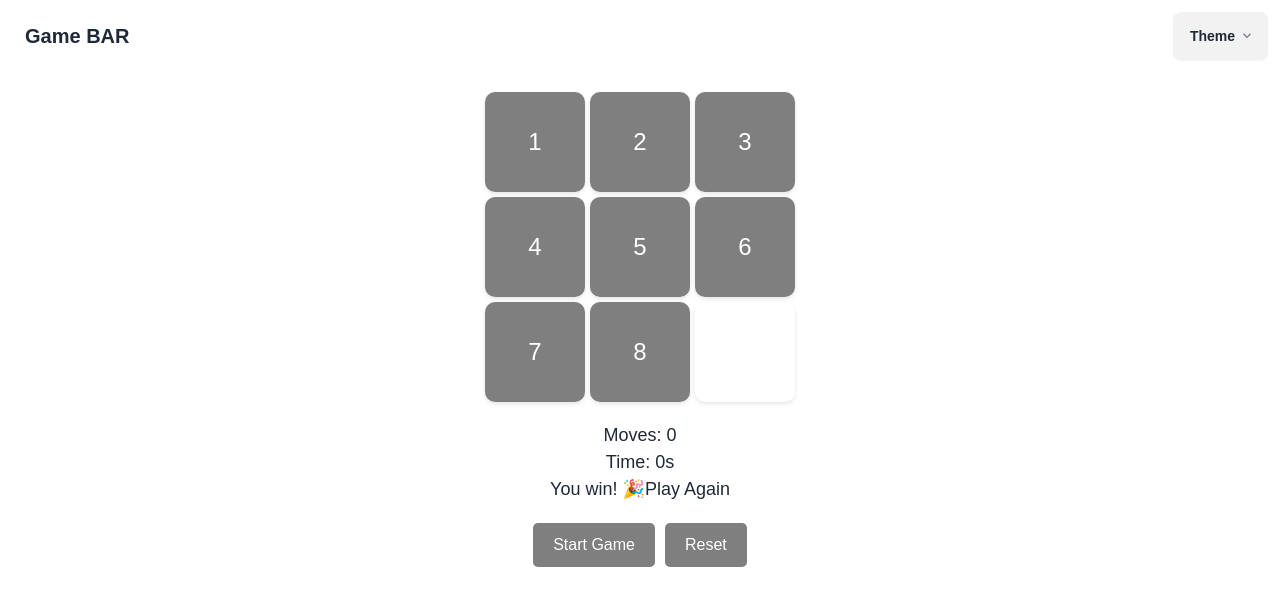
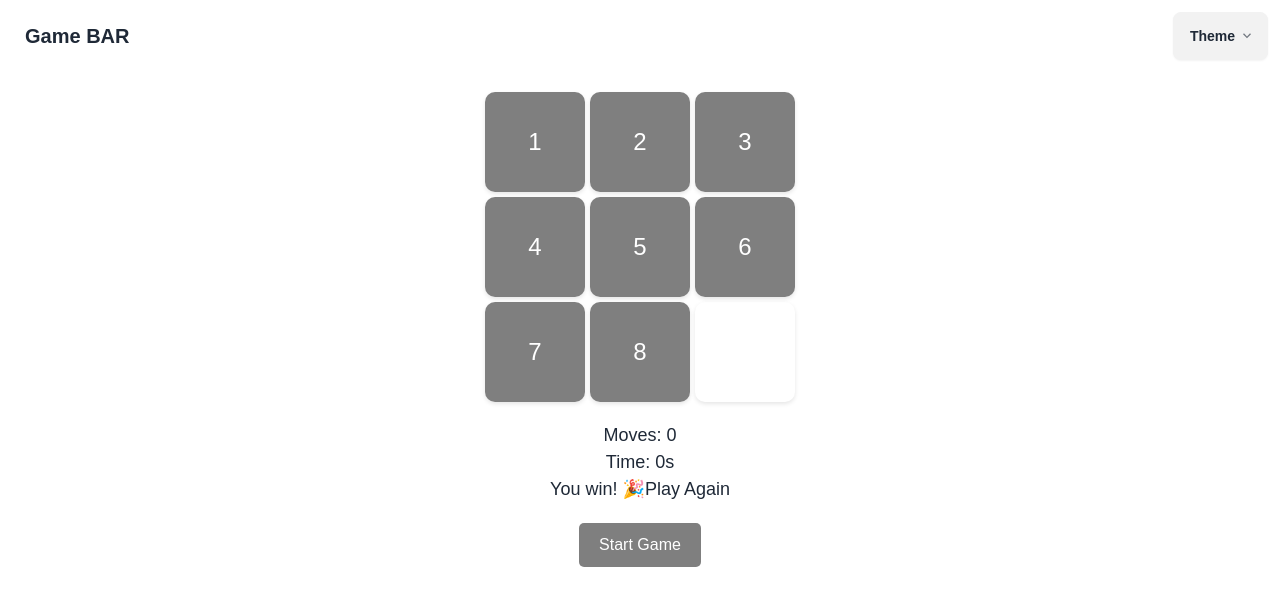
Before and after one commit to Aditya146699/gamebar, a Next.js app: page /game7 in a window 1280 px wide. Shown: the top 606 px of the page. Built offline with nearby package versions, Linux system fonts and the light colour scheme.

Commit message:
Update page.tsx

```diff
--- a/app/game7/page.tsx
+++ b/app/game7/page.tsx
@@ -145,13 +145,13 @@ const PuzzleBoard: React.FC = () => {
         <div className={styles.info}>
           <p>Moves: {moves}</p>
           <p>Time: {seconds}s</p>
-          {gameWon && <p>You win! 🎉<button onClick={handleReset}>Play Again</button>          </p>
+          {gameWon && <p>You win! 🎉<button onClick={handleShuffle}>Play Again</button>          </p>
           }
         </div>
 
         <div className={styles.controls}>
           <button onClick={handleShuffle}>Start Game</button>
-          <button onClick={handleReset}>Reset</button>
+          {/* <button onClick={handleReset}>Reset</button> */}
         </div>
 
       </div>
```
